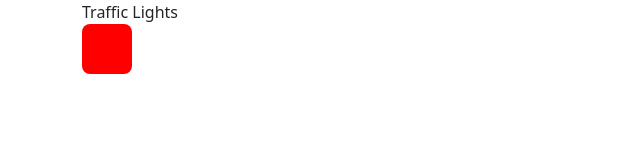
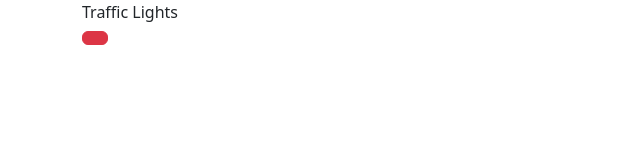
Before and after one commit to ctodireasa/TrafficLightButton, a plain HTML site: page index.html in a window 1280 px wide. Shown: the whole page, without its empty margins (0-640 px from the left). Drawn offline with nearby package versions, Linux system fonts and the light colour scheme.

Commit message:
Add files via upload

```diff
--- a/index.html
+++ b/index.html
@@ -12,12 +12,11 @@
   <body>
     <div class="container">
       <div class="card-header">Traffic Lights</div>
-      <button id="nextColor" type="button" class="btn btn-lg" onclick="changingColorsonTrafficLights()"
-      style="background-color: red; height: 50px; width: 50px;">
+      <button onclick="changingColorsonTrafficLights()" id = btn type="button" class="btn btn-danger" color="red"></button>
       </button>
       <script src ="script.js"></script>
       <div id="background">&nbsp</div>
       </div>
     </div>
   </body>
-</html>
+</head>
```
